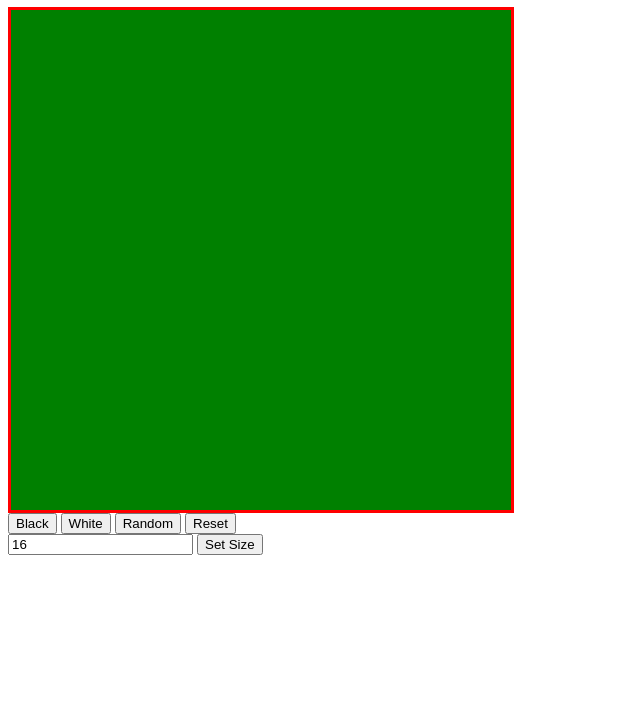
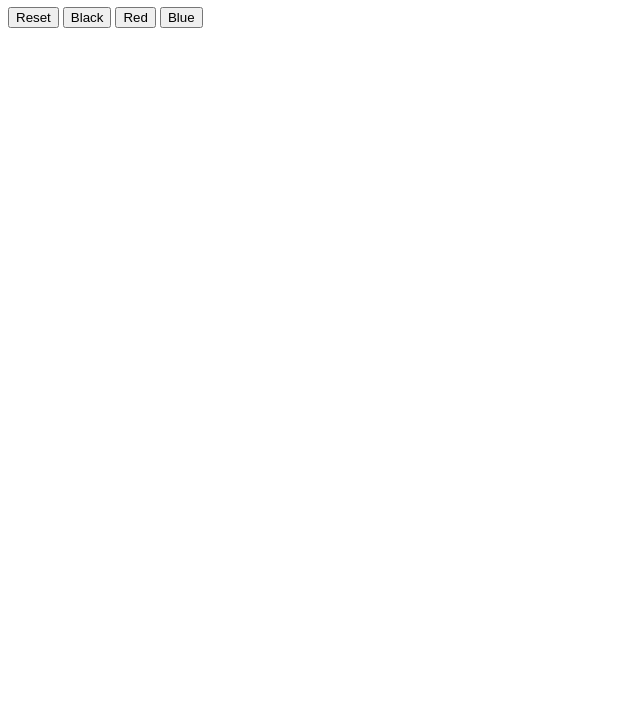
Before and after one commit to manski117/Etch-a-Sketch, a plain HTML site: page index.html in a window 1280 px wide. Shown: the part 73-800 px from the top of the page, without its empty margins (0-640 px from the left). Drawn offline with Linux system fonts and the light colour scheme.

Commit message:
Outline layout
Overall layout and boilerplate re-written.

```diff
--- a/index.html
+++ b/index.html
@@ -1,30 +1,26 @@
 <!DOCTYPE html>
-<html lang="en">
+<html>
+
 <head>
-    <meta charset="UTF-8">
-    <meta http-equiv="X-UA-Compatible" content="IE=edge">
-    <meta name="viewport" content="width=device-width, initial-scale=1.0">
-    <link rel="stylesheet" href="style.css">
-    <title>Document</title>
+    <meta charset="utf-8">
+    <link rel="stylesheet" href="style.css" media="all">
+    <title>Etch-a-Sketch</title>
 </head>
 <body>
-    <div class="flex-container">
-        <div class="title"><h1>SketchPad</h1></div>
-        <div class="content">
-            <div class="board"></div>
-            <div class="buttons">
-                <button>Black</button>
-                <button>White</button>
-                <button>Random</button>
-                <button>Reset</button>
-            </div>
-            <div>
-                <input type="text" placeholder="Size of Board" value="16"/>
-                <button>Set Size</button>
-            </div>
-        </div>
+    <h1>Mike's Etch-a-Sketch</h1>
+    <div id='button-flexbox'>
+      <button id='reset-button' >Reset</button>
+      <button id='black-button' >Black</button>
+      <button id='red-button' >Red</button>
+      <button id='blue-button' >Blue</button>
+    </div>
+
+    <div id='sketchpad-flexbox'>
+      <div id='container'></div>
     </div>
 
 </body>
-<script src="main.js"></script>
+
+  <script src ="main.js"></script>
+
 </html>
```
